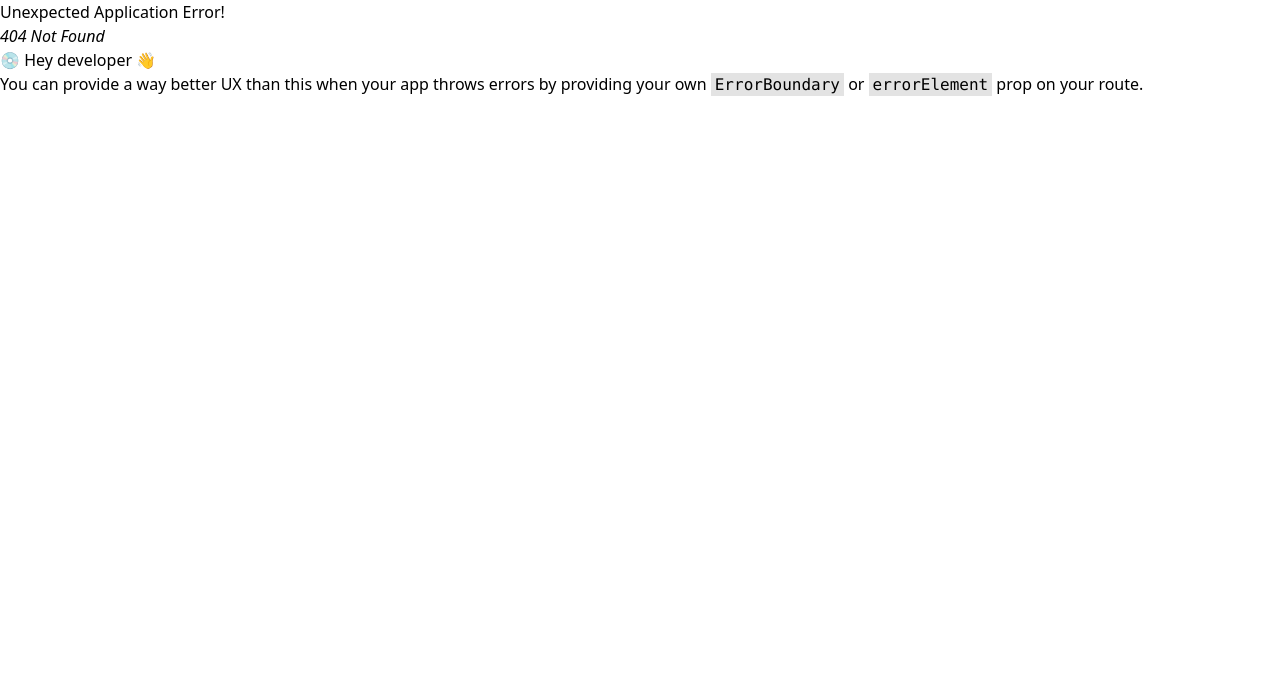
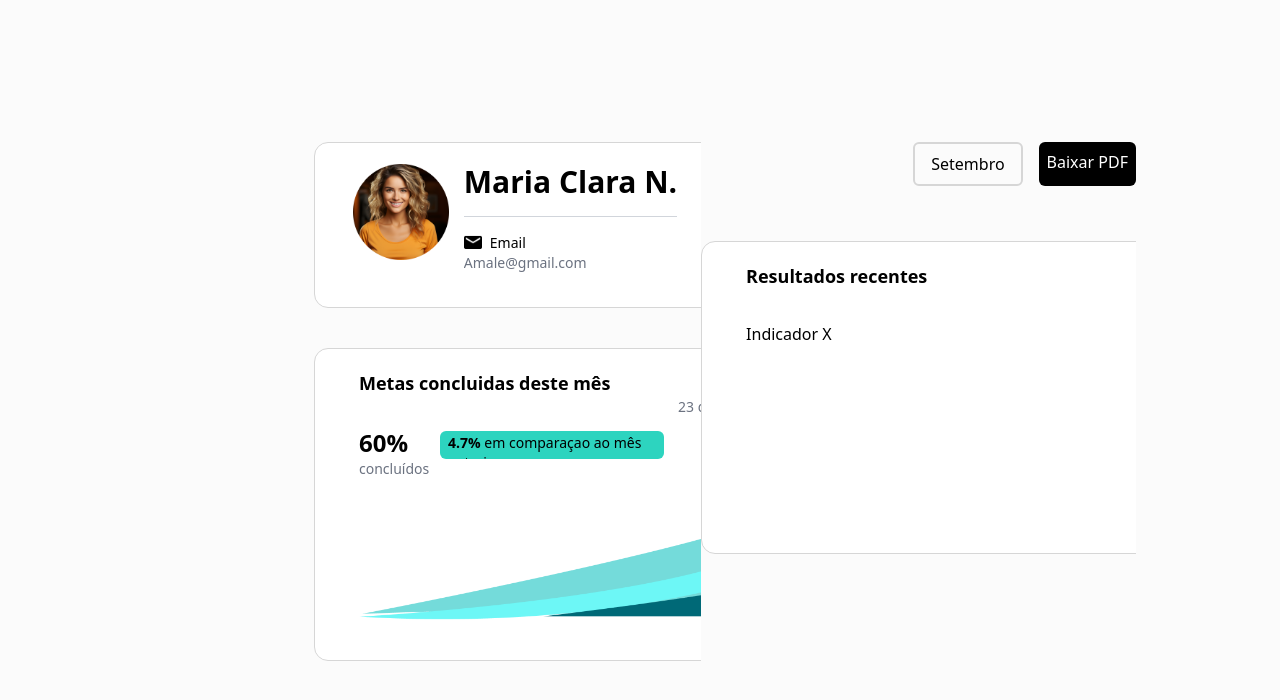
Before and after one commit to celobastos/v-foods-front, a React (Vite) app: page /Colaborador in a window 1280 px wide. Before the commit this address had no page. Shown: the top 700 px of the page. Built offline with nearby package versions, Linux system fonts and the light colour scheme.

Commit message:
feat: página de colaborador

```diff
--- a/src/App.tsx
+++ b/src/App.tsx
@@ -1,6 +1,7 @@
 import { createBrowserRouter, RouterProvider } from "react-router-dom";
 import Login from "./pages/Login";
 import { PerfilGestor } from "./pages/Perfil";
+import Colaborador from "./pages/Colaborador";
 
 const router = createBrowserRouter([
   {
@@ -11,6 +12,10 @@ const router = createBrowserRouter([
     path: "/Gestor",
     Component: PerfilGestor,
   },
+  {
+    path: "/Colaborador",
+    Component: Colaborador,
+  },
 ]);
 export default function App() {
   return <RouterProvider router={router} fallbackElement={<p>Loading...</p>} />;
--- /dev/null
+++ b/src/components/UserInfo/index.module.css
@@ -0,0 +1,9 @@
+.profile {
+    width: 513px;
+    height: 166px;
+    /*margin-top: 142px;*/
+    margin-left: 314px;
+    border-radius: 14px;
+    border: 1px solid #d6d6d6;
+    background-color: #FFFFFF;
+}
--- /dev/null
+++ b/src/components/UserInfo/index.tsx
@@ -0,0 +1,38 @@
+import styles from './index.module.css';
+
+interface UserInfoProps {
+    picture: string;
+    name: string;
+    cargo: string;
+    email: string;
+}
+
+const UserInfo = ({picture, name, cargo, email}: UserInfoProps) => {
+  return (
+    <div>
+        <div className={styles['profile']}>
+            <div className=' flex mt-[21px] justify-center'>
+                <div className='absolute left-[353px]'>
+                    <img src={`/images/${picture}.png`} className=' w-24 h-24'></img>
+                </div>
+
+                <div>
+                    <div className='border-b border-gray-300 pb-4'>
+                        <h1 className=' text-3xl font-bold'>{name}</h1>
+                        <p className=' text-gray-500 font-semibold text-sm'>{cargo}</p>
+                    </div>
+                    <div className=' mt-4'>
+                        <p className=' font-medium flex text-sm'><img src='/images/mail.png' className=' w-[18px] h-[14px] mr-2 mt-[2px]'></img>Email</p>
+                        <p className='text-gray-500 text-sm'>{email}</p>
+
+                    </div>
+                </div>
+
+
+            </div>
+        </div>
+    </div>
+  )
+}
+
+export default UserInfo
--- /dev/null
+++ b/src/components/respon/index.tsx
@@ -0,0 +1,30 @@
+import styles from 'src/pages/Perfil/index.module.css';
+
+export const respon = () => {
+  return (
+    <div className='bg-[#fbfbfb] min-h-screen p-4'>
+      <div className='flex flex-col lg:flex-row'>
+        <div className='lg:w-1/3'>
+          <div className={styles['profile']}>
+            {/* Seu conteúdo da esquerda */}
+          </div>
+          <div className={styles['metas']}>
+            {/* Seu conteúdo de metas */}
+          </div>
+        </div>
+        <div className='lg:w-2/3'>
+          <div className='lg:mt-0 mt-4 flex flex-col'>
+            {/* Seu conteúdo da direita */}
+          </div>
+          <div className={styles['status']}>
+            {/* Seu conteúdo de status */}
+          </div>
+        </div>
+      </div>
+      <footer className='text-right mt-8 ml-auto mr-4 flex'>
+        <div className='py-2 px-4 border-2 ml-auto rounded-md border-[#d6d6d6]'>Setembro</div>
+        <div className='p-2 bg-black text-white rounded-md ml-4'>Baixar PDF</div>
+      </footer>
+    </div>
+  );
+};
--- /dev/null
+++ b/src/pages/Colaborador/index.module.css
@@ -0,0 +1,21 @@
+.metas {
+    width: 513px;
+    height: 313px;
+    margin-top: 40px;
+    margin-left: 314px;
+    border-radius: 14px;
+    border: 1px solid #d6d6d6;
+    padding-left: 44px;
+    padding-right: 44px;
+    background-color: #FFFFFF;
+}
+.status {
+    width: 513px;
+    height: 313px;
+    margin-top: 55px;
+    border-radius: 14px;
+    border: 1px solid #d6d6d6;
+    padding-left: 44px;
+    padding-right: 44px;
+    background-color: #FFFFFF;
+}
--- /dev/null
+++ b/src/pages/Colaborador/index.tsx
@@ -0,0 +1,42 @@
+import styles from './index.module.css';
+import UserInfo from '../../components/UserInfo';
+
+const Colaborador = () => {
+  return (
+    <div className='bg-[#fbfbfb] h-screen pt-[142px] pr-36'>
+        <div className='flex '>
+            <div id='esquerda'>
+                 <UserInfo picture={'c1'} name='Maria Clara N.' cargo='' email='Amale@gmail.com'/>
+                <div className={styles['metas']}>
+                    <h1 className=' text-lg font-bold mt-5'>Metas concluidas deste mês</h1>
+                    <p className='text-gray-500 text-right text-sm'>23 de Setembro</p>
+                    <div className=' flex mt-[10px] justify-start'>
+                        <p className='text-2xl font-bold'>60%</p>
+                        <div className='text-sm h-7 w-56 rounded-md bg-teal-400 ml-8 mt-1 p-[2px] pl-2'><span className=' font-semibold'>4.7%</span> em comparaçao ao mês anterior</div>
+                    </div>
+                    <p className='text-gray-500 text-sm'>concluídos</p>
+                    <img src='images\graph1.png'></img>
+                </div>
+            </div>
+            <div id='direita' className=' ml-auto'>
+                <div className=' text-right  ml-auto flex'>
+                    <div className=' py-2 px-4 border-2 ml-auto rounded-md border-[#d6d6d6]'>Setembro</div>
+                    <div className='p-2 bg-black text-white rounded-md ml-4'>Baixar PDF</div>
+                </div>
+                <div className={styles['status']}>
+                    <div className='flex  mt-5'>
+                        <h1 className=' text-lg font-bold'>Resultados recentes</h1>
+                    </div>
+                    <div className=' flex mt-8 justify-start'>
+                        <div>
+                            Indicador X
+                        </div>
+                    </div>
+                </div>
+            </div>
+        </div>
+    </div>
+  )
+}
+
+export default Colaborador
--- a/src/pages/Perfil/index.tsx
+++ b/src/pages/Perfil/index.tsx
@@ -1,31 +1,12 @@
 import styles from './index.module.css';
+import UserInfo from '../../components/UserInfo';
 
 export const PerfilGestor = () => {
   return (
     <div className='bg-[#fbfbfb] h-screen'>
         <div className='flex '>
             <div id='esquerda'>
-                <div className={styles['profile']}>
-                    <div className=' flex mt-[21px] justify-center'>
-                        <div className='absolute left-[353px]'>
-                            <img src='public\images\gestor.png' className=' w-24 h-24'></img>
-                        </div>
-
-                        <div>
-                            <div className='border-b border-gray-300 pb-4'>
-                                <h1 className=' text-3xl font-bold'>Carlos Eduardo L</h1>
-                                <p className=' text-gray-500 font-semibold text-sm'>Gestor Área X</p>
-                            </div>
-                            <div className=' mt-4'>
-                                <p className=' font-medium flex text-sm'><img src='public\images\mail.png' className=' w-[18px] h-[14px] mr-2 mt-[2px]'></img>Email</p>
-                                <p className='text-gray-500 text-sm'>cadulvfood@gestao.com</p>
-
-                            </div>
-                        </div>
-
-
-                        </div>
-                </div>
+                 <UserInfo picture={'c1'} name='Maria Clara N.' cargo='' email='Amale@gmail.com'/>
                 <div className={styles['metas']}>
                     <h1 className=' text-lg font-bold mt-5'>Metas concluidas deste mês</h1>
                     <p className='text-gray-500 text-right text-sm'>23 de Setembro</p>
@@ -83,7 +64,7 @@ export const PerfilGestor = () => {
                 </div>
             </div>
         </div>
-        <footer className=' text-right  mt-4 ml-auto mr-24 flex'>
+        <footer className=' text-right  mt-8 ml-auto mr-32 flex'>
             <div className=' py-2 px-4 border-2 ml-auto rounded-md border-[#d6d6d6]'>Setembro</div>
             <div className='p-2 bg-black text-white rounded-md ml-4'>Baixar PDF</div>
         </footer>
```
Also changed, not shown: public/images/c1.png (added), src/components/respon/index.module.css (added).
